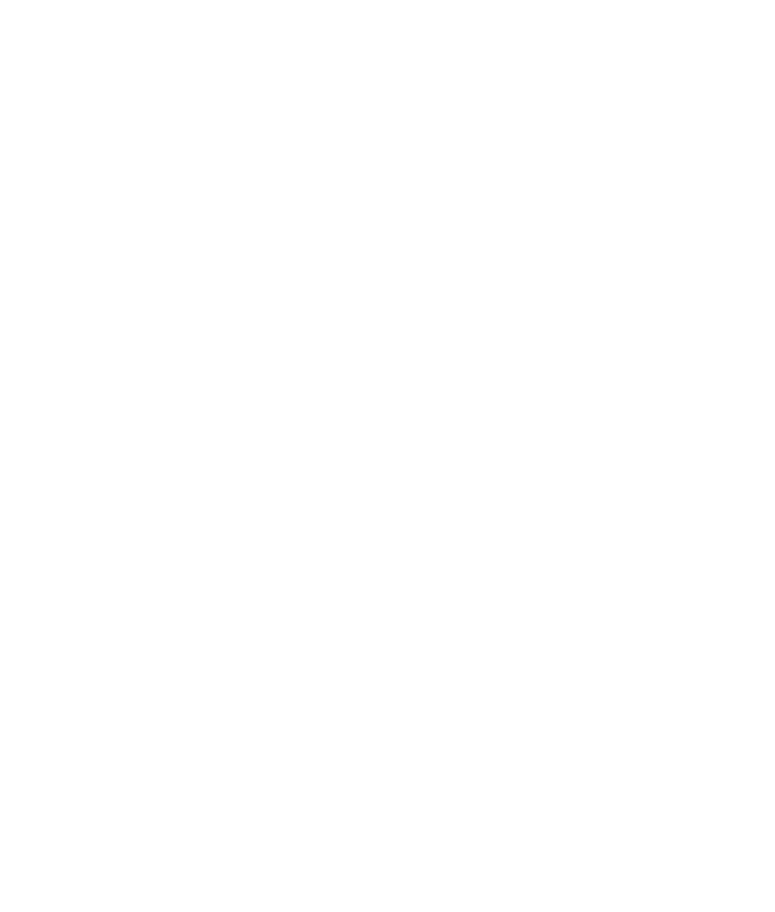
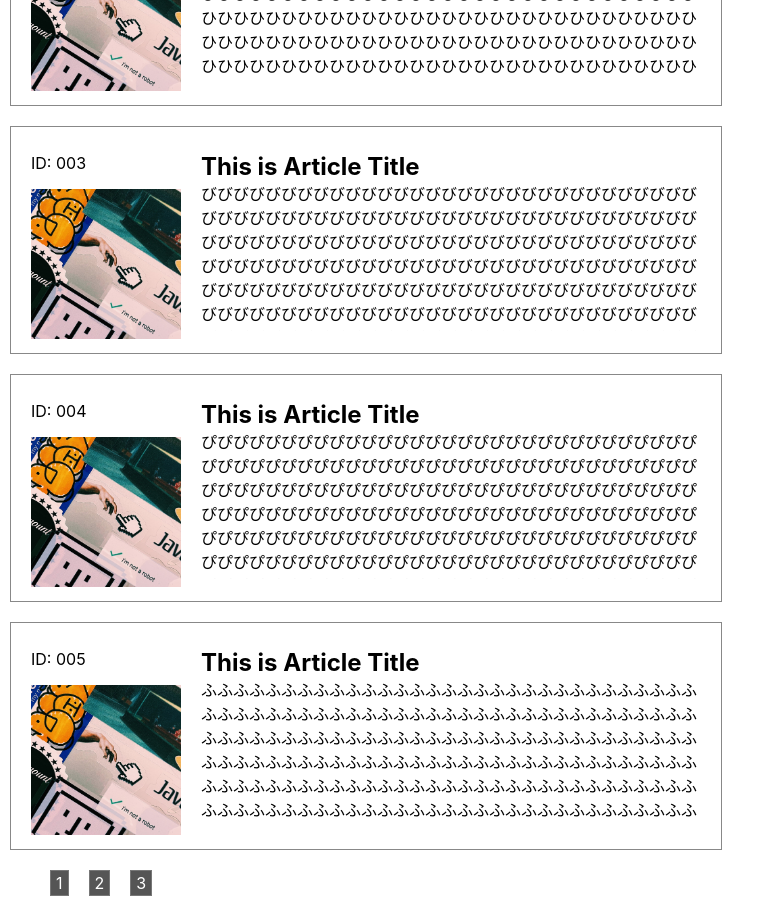
Before and after one commit to 02kK/nextjs-chaotic-playground, a Next.js app: page /article/pagination/1 in a window 1280 px wide. Shown: the part 380-1292 px from the top of the page, without its empty margins (0-775 px from the left). Before the commit the page ends 800 px from the top, so only its background shows below. Built offline with nearby package versions, Linux system fonts and the light colour scheme.

Commit message:
Pagination実装

```diff
--- /dev/null
+++ b/src/component/ArticleCard.tsx
@@ -0,0 +1,53 @@
+import styled from "@emotion/styled";
+import Image from "next/image";
+
+type ArticleCardProps = {
+  id: string;
+  thumbnailImg: string;
+  articleTitle: string;
+  summaryText: string;
+};
+
+export const ArticleCard = (props: ArticleCardProps) => {
+  const { id, thumbnailImg, articleTitle, summaryText } = props;
+  return (
+    <SDiv>
+      <div className="left-wrapper">
+        <p>{`ID: ${id}`}</p>
+        <Image src={thumbnailImg} width={150} height={150} />
+      </div>
+      <div className="right-wrapper">
+        <h2>{articleTitle}</h2>
+        <p>{summaryText}</p>
+      </div>
+    </SDiv>
+  );
+};
+
+const SDiv = styled.div`
+  display: flex;
+  margin-bottom: 20px;
+  padding: 10px 20px;
+  border: 1px solid #888;
+  width: fit-content;
+  .right-wrapper {
+    display: flex;
+    flex-direction: column;
+    margin-left: 20px;
+    width: 500px;
+    max-height: 200px;
+    h2 {
+      margin: 15px 0;
+      margin-bottom: 0;
+    }
+    p {
+      margin: 0;
+      overflow-wrap: break-word;
+      max-height: 150px;
+      overflow: hidden;
+      text-overflow: ellipsis;
+    }
+  }
+`;
+
+export default ArticleCard;
--- a/src/component/Pagination.tsx
+++ b/src/component/Pagination.tsx
@@ -1,6 +1,7 @@
 //components/Pagination.js
 import Router from "next/router";
 import Link from "next/link";
+import styled from "@emotion/styled";
 
 type PaginationProps = { totalCount: number; perPage: number };
 
@@ -11,14 +12,26 @@
     [...Array(end - start + 1)].map((_, i) => start + i);
 
   return (
-    <ul>
+    <SPagination>
       {range(1, Math.ceil(totalCount / perPage)).map((number, index) => (
         <li key={index}>
-          <Link href={`/article/paginate/${number}`}>
+          <Link href={`/article/pagination/${number}`}>
             <a>{number}</a>
           </Link>
         </li>
       ))}
-    </ul>
+    </SPagination>
   );
 };
+
+const SPagination = styled.ul`
+  display: flex;
+  li {
+    margin-right: 20px;
+    padding: 2px 5px;
+    border: 1px solid #777;
+    list-style: none;
+    background-color: #555;
+    color: #fff;
+  }
+`;
--- /dev/null
+++ b/src/mock/mockData.ts
@@ -0,0 +1,16 @@
+const mockData: Array<string> = [
+  "001",
+  "002",
+  "003",
+  "004",
+  "005",
+  "006",
+  "007",
+  "008",
+  "009",
+  "010",
+  "011",
+  "012",
+];
+
+export default mockData;
--- a/src/pages/article/pagination/[id].tsx
+++ b/src/pages/article/pagination/[id].tsx
@@ -1,3 +1,46 @@
-const Page = () => {};
+import { GetStaticPaths, NextPage } from "next";
+
+import { Pagination } from "../../../component/Pagination";
+import { ArticleCard } from "../../../component/ArticleCard";
+import mockData from "../../../mock/mockData";
+
+type PageProps = { id: string };
+
+const Page: NextPage<PageProps> = (props) => {
+  const { id } = props;
+  const targetMockData = mockData.slice(5 * (Number(id) - 1), 5 * Number(id));
+  return (
+    <div style={{ margin: "10px" }}>
+      {targetMockData.map((id) => (
+        <ArticleCard
+          key={id}
+          id={id}
+          thumbnailImg="/img/shared/my_icon.jpeg"
+          articleTitle="This is Article Title"
+          summaryText={String.fromCodePoint(Number(id) + 12400).repeat(500)}
+        />
+      ))}
+      <Pagination totalCount={mockData.length} perPage={5} />
+    </div>
+  );
+};
+
+export const getStaticPaths: GetStaticPaths = async () => {
+  const paths = [
+    { params: { id: "1" } },
+    { params: { id: "2" } },
+    { params: { id: "3" } },
+  ];
+  return { paths, fallback: false };
+};
+
+export const getStaticProps = async (context: any) => {
+  const id = Array.isArray(context.params["id"])
+    ? context.params["id"][0]
+    : context.params["id"];
+  return {
+    props: { id },
+  };
+};
 
 export default Page;
```
Also changed, not shown: src/pages/article/pagination/test.tsx (added, +32 -0 lines), src/pages/playground/markup.tsx (+8 -5 lines).
